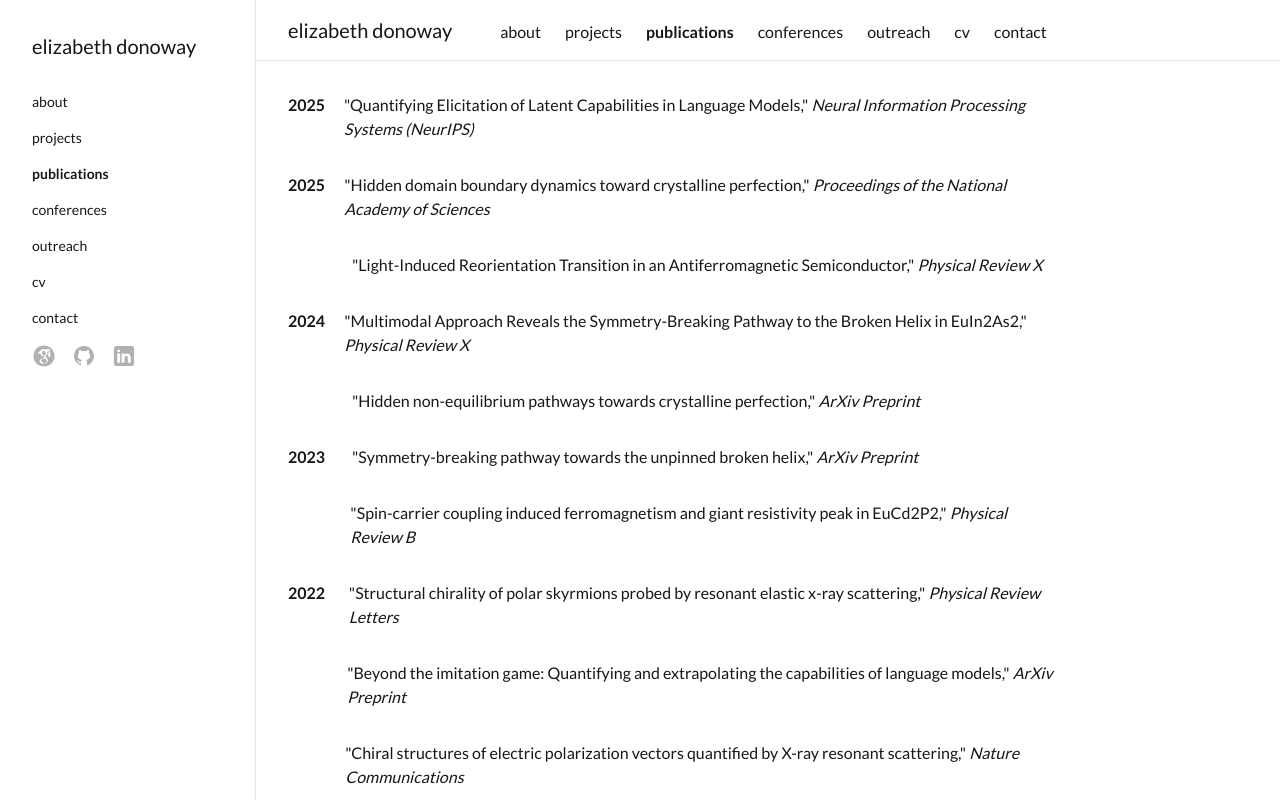
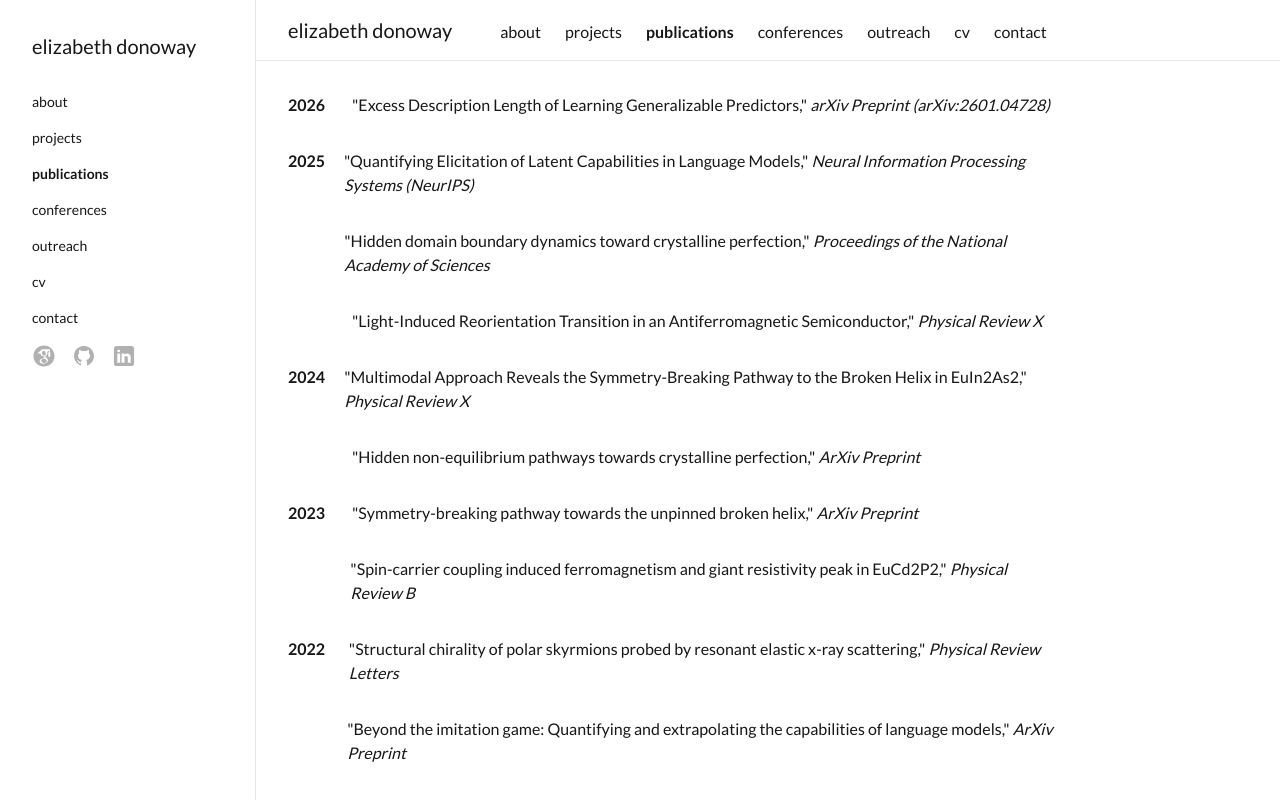
Before and after one commit to edonoway/personal-website, a Next.js app: page /publications in a window 1280 px wide. Shown: the top 800 px of the page. Built offline with nearby package versions, Linux system fonts and the light colour scheme.

Commit message:
updated publications with EDL arxiv preprint

```diff
--- a/app/projects/page.tsx
+++ b/app/projects/page.tsx
@@ -2,7 +2,8 @@ export default function Projects() {
   const projects = [
     {
       title: "Quantifying the information theoretic requirements for eliciting latent capabilities in large language models",
-      description: "This project focuses on understanding the information theoretic requirements for eliciting latent capabilities in language models as a function of model scale. It aims to quantify the amount of information needed to trigger these capabilities and explore the implications for model performance and safety. The project also investigates the amount of information added to a model during different training stages, such as pretraining and reinforcement learning from human feedback (RLHF), on the acquisition of these capabilities and their implications for estimating the performance ceilings of models. I&apos;m motivated by understanding how turning the different knobs of a system results in specific, measurable, predictable behavior—much in the vein of phase diagrams that describe the physical state we&apos;ll find a system in given a particular set of parameters or conditions. I hope to apply this perspective to understanding how capabilities are (first) taught and (later) elicited in large language models. By tuning the number of model parameters or bits of information consumed during training, we should (ideally) be able to predict the capability ceiling that can be achieved—and how far we are away from it. Additionally, we should be able to use such predictions to make quantitatively-backed statements like “the number of bits that are required for a model to express [some] capability is larger than the amount of information that this model can contain."
+      description: "This project focuses on understanding the information theoretic requirements for eliciting latent capabilities in language models as a function of model scale. It aims to quantify the amount of information needed to trigger these capabilities and explore the implications for model performance and safety. The project also investigates the amount of information added to a model during different training stages, such as pretraining and reinforcement learning from human feedback (RLHF), on the acquisition of these capabilities and their implications for estimating the performance ceilings of models. I am motivated by understanding how turning the different knobs of a system results in specific, measurable, predictable behavior—much in the vein of phase diagrams that describe the physical state of a system given a particular set of parameters or conditions. My research applies this perspective to understanding how capabilities are (first) taught and (later) elicited in large language models. By tuning the number of model parameters or bits of information consumed during training, we are to predict the capability ceiling that can be achieved—and how far we are away from it. Additionally, we should be able to use such predictions to make quantitatively-backed statements like “the number of bits that are required for model X to express capability Y is larger than the amount of information that this model can contain.",
+      paperUrl: "/papers/quantifying-information-theoretic-requirements.pdf"
     },
     {
       title: "Symmetry-breaking pathways to the unpinned broken helix in the axion-insulator candidate EuIn2As2",
--- a/app/publications/page.tsx
+++ b/app/publications/page.tsx
@@ -2,6 +2,12 @@ import Image from "next/image";
 import Link from "next/link";
 export default function Publications() {
   const publications = [
+    {
+      year: "2026",
+      title: "Excess Description Length of Learning Generalizable Predictors",
+      journal: "arXiv Preprint (arXiv:2601.04728)",
+      url: "https://arxiv.org/abs/2601.04728v1"
+    },
     {
       year: "2025",
       title: "Quantifying Elicitation of Latent Capabilities in Language Models",
@@ -9,7 +15,7 @@ export default function Publications() {
       url: "https://openreview.net/pdf?id=Dkgx2pS4Ww"
     },
     {
-      year: "2025",
+      year: "",
       title: "Hidden domain boundary dynamics toward crystalline perfection",
       journal: "Proceedings of the National Academy of Sciences",
       url: "https://www.pnas.org/doi/abs/10.1073/pnas.2407772122"
```
